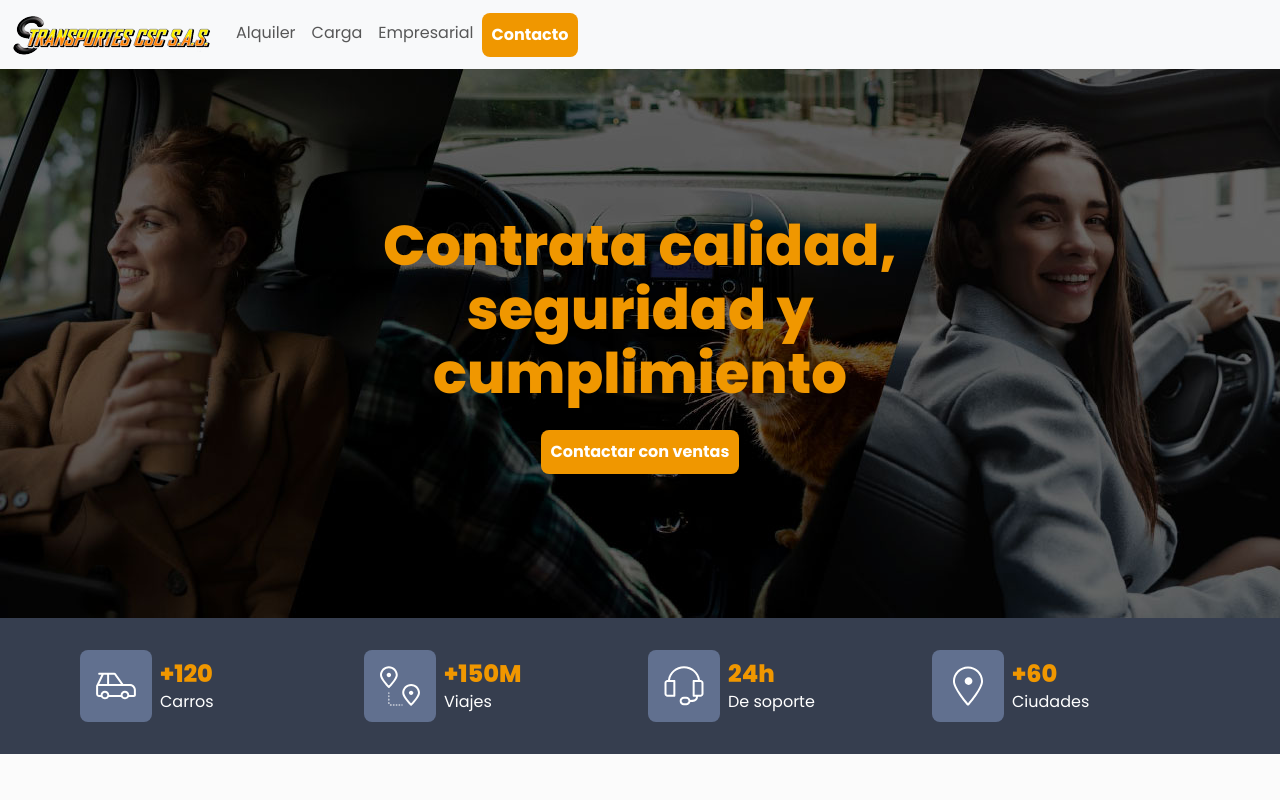
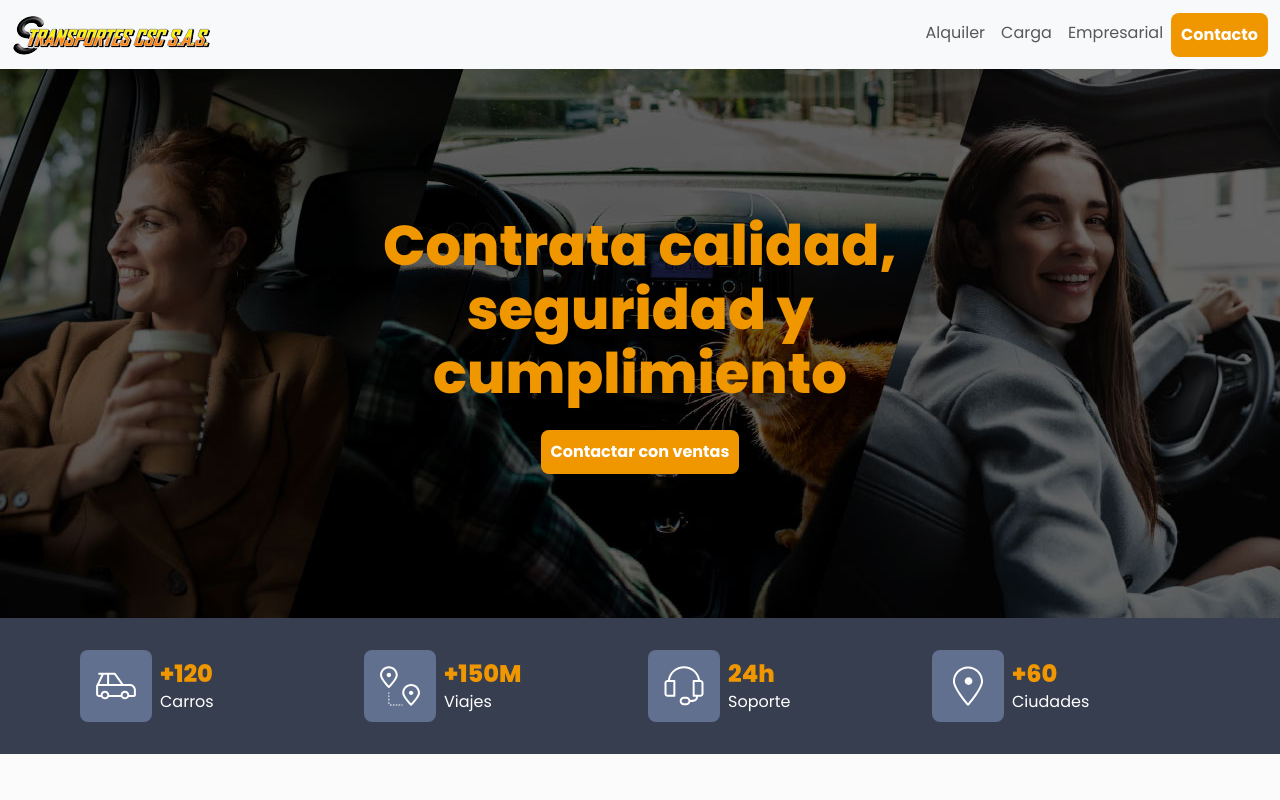
Before and after one commit to DanielaGL00/transportescsc, a plain HTML site: page index.html in a window 1280 px wide. Shown: the top 800 px of the page. Drawn offline with nearby package versions, Linux system fonts and the light colour scheme.

Commit message:
Ajustes en el header y en la seccion de data

```diff
--- a/index.html
+++ b/index.html
@@ -27,8 +27,8 @@
                     aria-label="Toggle navigation">
                     <span class="navbar-toggler-icon"></span>
                 </button>
-                <div class="collapse navbar-collapse" id="navbarNavAltMarkup">
-                    <div class="navbar-nav">
+                <div class="collapse navbar-collapse justify-content-end" id="navbarNavAltMarkup">
+                    <div class="navbar-nav text-center">
                         <a class="nav-link" href="html/alquiler.html">Alquiler</a>
                         <a class="nav-link" href="html/carga.html">Carga</a>
                         <a class="nav-link" href="html/empresarial.html">Empresarial</a>
@@ -77,7 +77,7 @@
             </div>
             <div>
                 <p class="number">24h</h3>
-                <p>De soporte</p>
+                <p>Soporte</p>
             </div>
         </div>
 
--- a/scss/_data.scss
+++ b/scss/_data.scss
@@ -21,7 +21,7 @@
 
 .contentData {
     display: grid;
-    grid-template-columns: 72px 100%;
+    grid-template-columns: 72px auto;
     align-items: center;
     gap: 8px;
 }
```
Also changed, not shown: html/alquiler.html (+2 -2 lines), html/carga.html (+2 -2 lines), html/contacto.html (+2 -2 lines), html/empresarial.html (+2 -2 lines), 1 other file.
